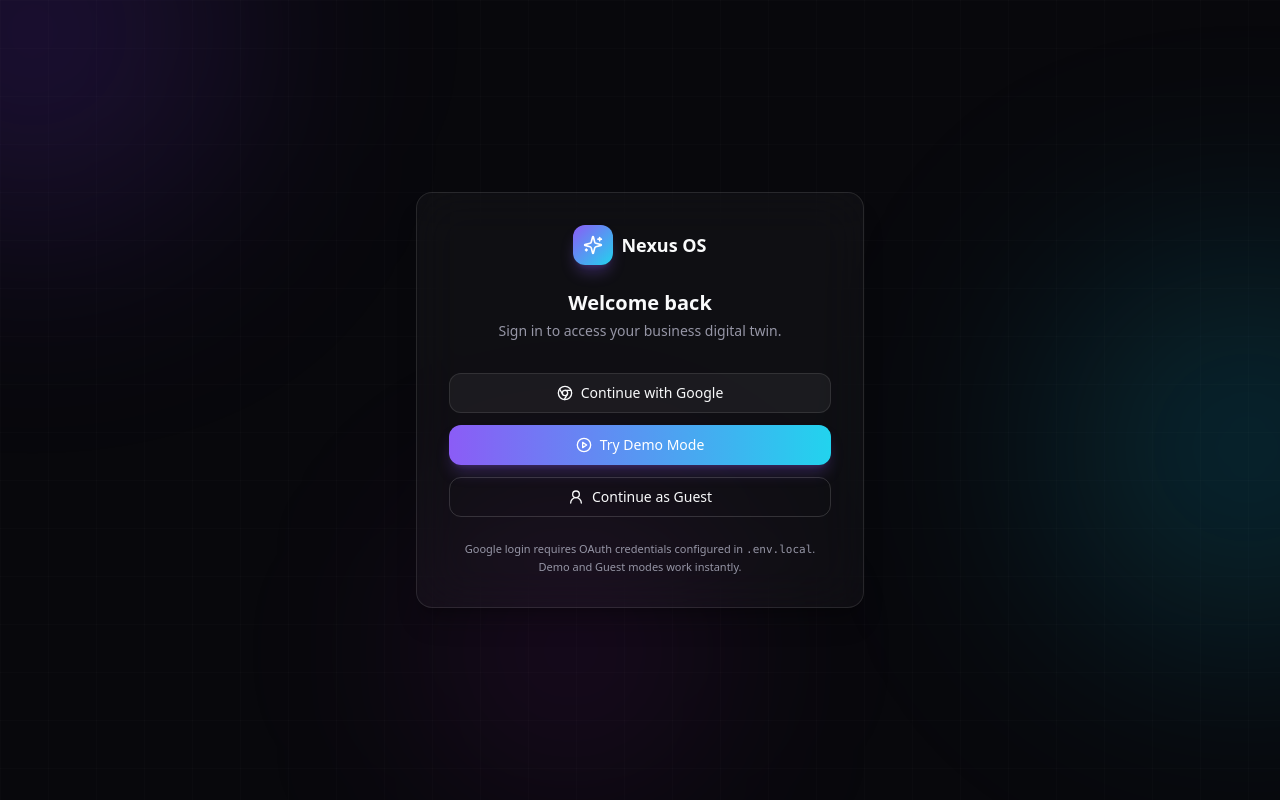
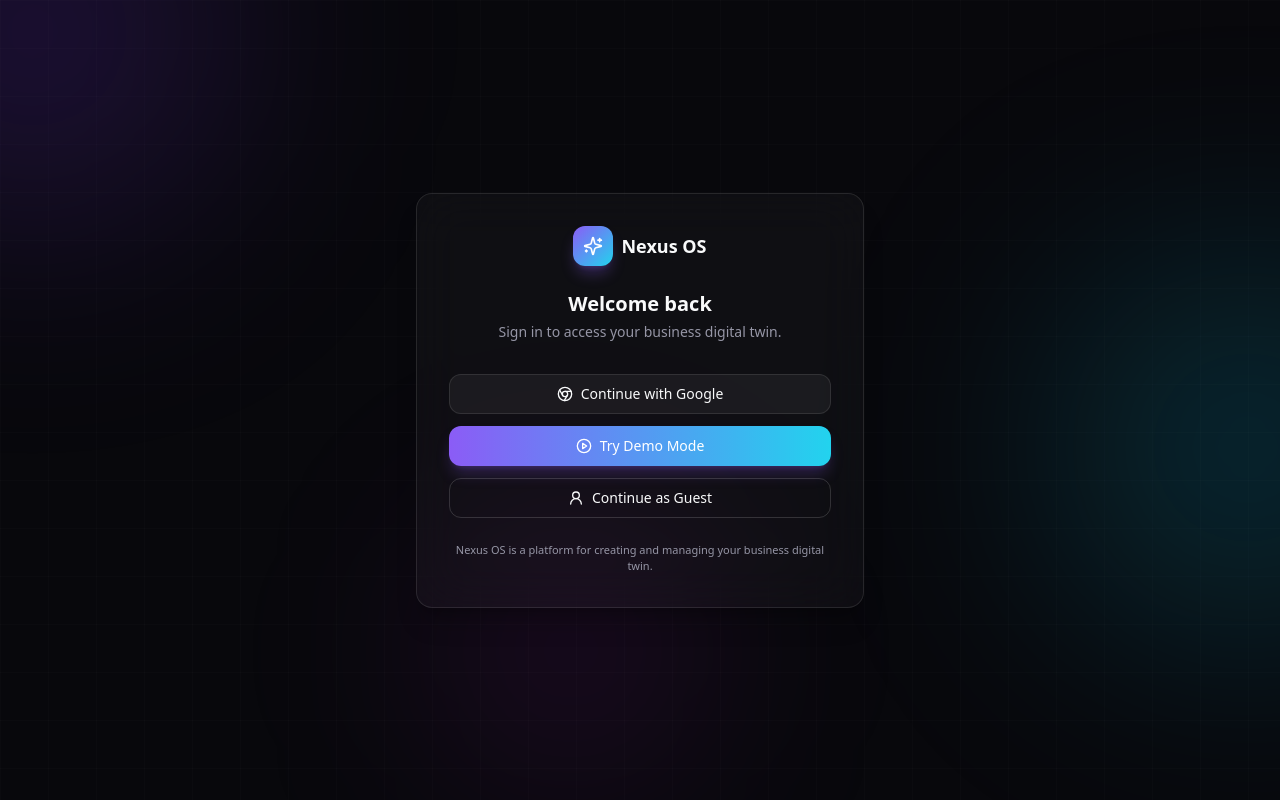
Before and after one commit to Adithya-workspace/nexus-os, a Next.js app: page /login in a window 1280 px wide. Built offline with nearby package versions, Linux system fonts and the light colour scheme.

Commit message:
Paragraph line text change in login page

```diff
--- a/src/app/login/page.tsx
+++ b/src/app/login/page.tsx
@@ -44,7 +44,7 @@ export default function LoginPage() {
           </div>
 
           <p className="text-[11px] text-muted-foreground text-center mt-6">
-            Google login requires OAuth credentials configured in <code>.env.local</code>. Demo and Guest modes work instantly.
+            Nexus OS is a platform for creating and managing your business digital twin.
           </p>
         </Card>
       </motion.div>
```
